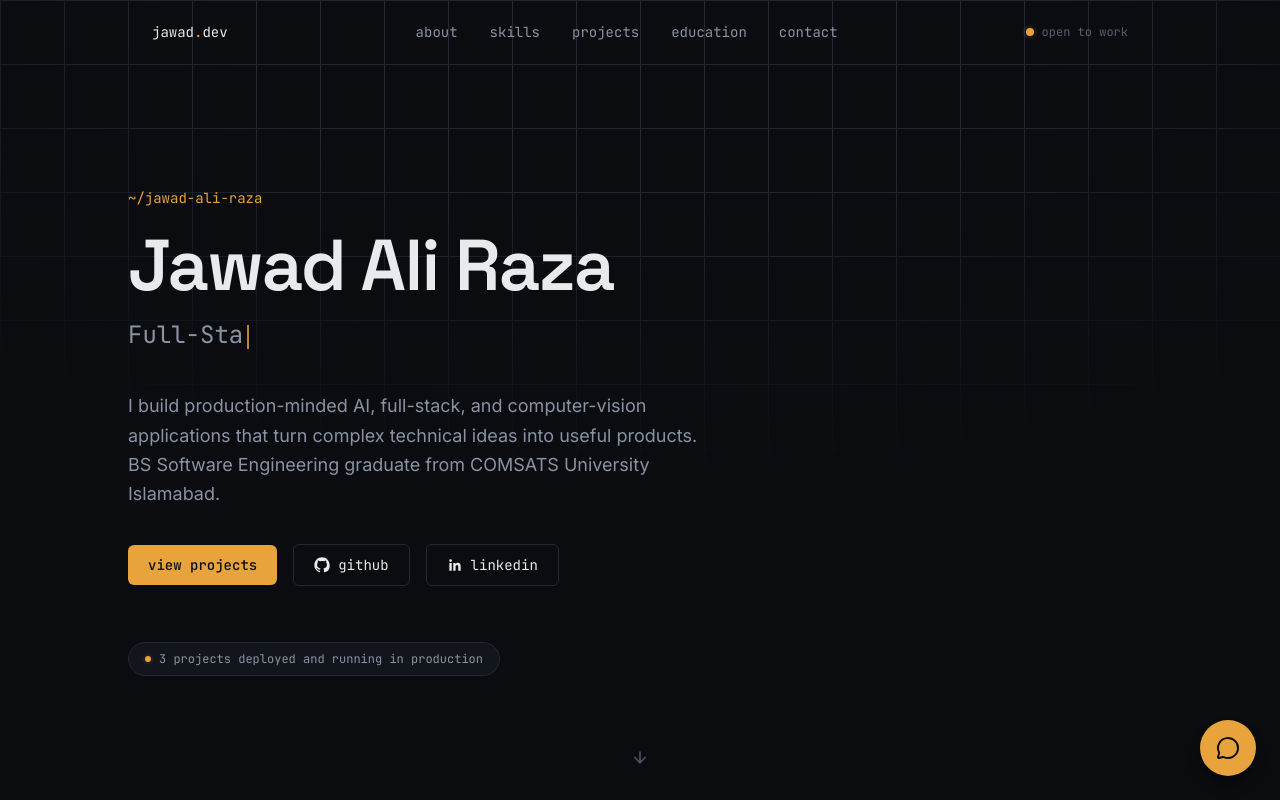
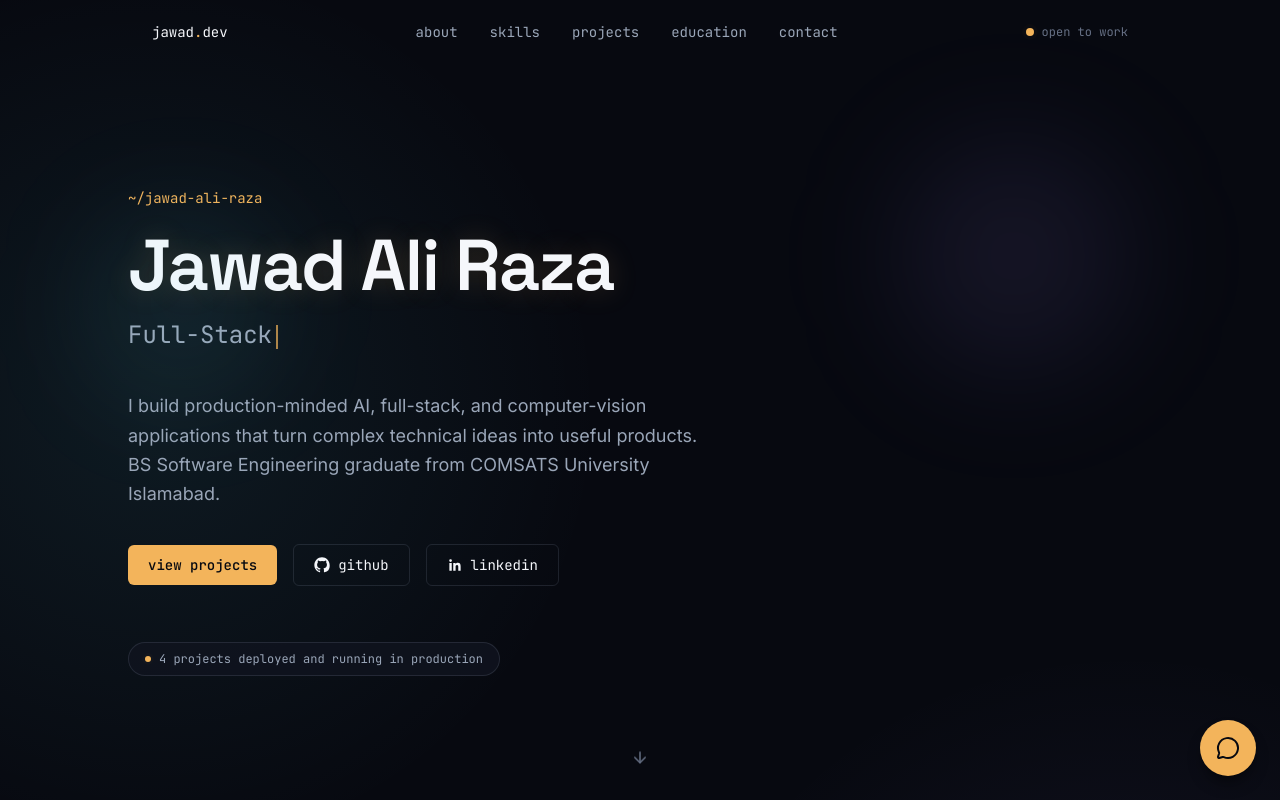
Before and after one commit to LostxSoul01/Jawad_Portfolio, a Next.js app: page / in a window 1280 px wide. Shown: the top 800 px of the page. Built offline with nearby package versions, Linux system fonts and the light colour scheme.

Commit message:
feat: add JuraAI project and dynamic visual theme

```diff
--- a/src/app/globals.css
+++ b/src/app/globals.css
@@ -1,16 +1,18 @@
 @import "tailwindcss";
 
 :root {
-  --color-void: #0a0c10;
-  --color-surface: #12151c;
-  --color-surface-hover: #171b24;
-  --color-hairline: #232833;
-  --color-hairline-bright: #2f3644;
-  --color-text-primary: #e8eaed;
-  --color-text-muted: #8a93a3;
-  --color-text-faint: #565f6f;
-  --color-signal: #e8a33d;
-  --color-signal-dim: #7a5a29;
+  --color-void: #070910;
+  --color-surface: rgba(16, 20, 31, 0.82);
+  --color-surface-hover: rgba(26, 32, 48, 0.92);
+  --color-hairline: rgba(148, 163, 184, 0.16);
+  --color-hairline-bright: rgba(148, 163, 184, 0.34);
+  --color-text-primary: #f5f7fb;
+  --color-text-muted: #9aa6b8;
+  --color-text-faint: #667085;
+  --color-signal: #f3b45b;
+  --color-signal-dim: #8b622e;
+  --color-cyan: #67e8f9;
+  --color-violet: #a78bfa;
 }
 
 @theme inline {
@@ -24,16 +26,58 @@
   --color-text-faint: var(--color-text-faint);
   --color-signal: var(--color-signal);
   --color-signal-dim: var(--color-signal-dim);
+  --color-cyan: var(--color-cyan);
+  --color-violet: var(--color-violet);
 
   --font-display: "Space Grotesk", ui-sans-serif, system-ui, sans-serif;
   --font-body: "Inter", ui-sans-serif, system-ui, sans-serif;
   --font-mono: "JetBrains Mono", ui-monospace, "SF Mono", Menlo, monospace;
 }
 
+* {
+  box-sizing: border-box;
+}
+
+html {
+  background: var(--color-void);
+}
+
 body {
-  background: var(--color-void);
+  min-height: 100vh;
+  overflow-x: hidden;
+  background:
+    radial-gradient(circle at 12% 8%, rgba(103, 232, 249, 0.08), transparent 28rem),
+    radial-gradient(circle at 88% 22%, rgba(167, 139, 250, 0.09), transparent 30rem),
+    var(--color-void);
   color: var(--color-text-primary);
   font-family: var(--font-body);
+}
+
+body::before,
+body::after {
+  position: fixed;
+  z-index: -2;
+  width: 28rem;
+  height: 28rem;
+  border-radius: 999px;
+  content: "";
+  pointer-events: none;
+  filter: blur(80px);
+  opacity: 0.22;
+}
+
+body::before {
+  top: 12%;
+  left: -14rem;
+  background: var(--color-cyan);
+  animation: drift 18s ease-in-out infinite alternate;
+}
+
+body::after {
+  right: -14rem;
+  bottom: 8%;
+  background: var(--color-violet);
+  animation: drift 22s ease-in-out infinite alternate-reverse;
 }
 
 ::selection {
@@ -41,13 +85,28 @@ body {
   color: var(--color-void);
 }
 
-/* faint grid texture on the base layer, not repeated per-section */
 .grid-texture {
   background-image:
-    linear-gradient(to right, var(--color-hairline) 1px, transparent 1px),
-    linear-gradient(to bottom, var(--color-hairline) 1px, transparent 1px);
+    linear-gradient(to right, rgba(148, 163, 184, 0.12) 1px, transparent 1px),
+    linear-gradient(to bottom, rgba(148, 163, 184, 0.12) 1px, transparent 1px);
   background-size: 64px 64px;
-  mask-image: radial-gradient(ellipse 80% 60% at 50% 0%, black 40%, transparent 100%);
+  mask-image: radial-gradient(ellipse 80% 65% at 50% 0%, black 24%, transparent 92%);
+}
+
+.glass-panel {
+  border: 1px solid var(--color-hairline);
+  background: linear-gradient(135deg, rgba(24, 30, 46, 0.88), rgba(10, 13, 22, 0.7));
+  box-shadow: 0 24px 80px rgba(0, 0, 0, 0.2), inset 0 1px rgba(255, 255, 255, 0.04);
+  backdrop-filter: blur(18px);
+}
+
+.glow-text {
+  text-shadow: 0 0 28px rgba(243, 180, 91, 0.18);
+}
+
+@keyframes drift {
+  from { transform: translate3d(0, -2rem, 0) scale(0.9); }
+  to { transform: translate3d(7rem, 5rem, 0) scale(1.12); }
 }
 
 @media (prefers-reduced-motion: reduce) {
@@ -63,5 +122,5 @@ body {
 
 :focus-visible {
   outline: 2px solid var(--color-signal);
-  outline-offset: 2px;
+  outline-offset: 3px;
 }
--- a/src/components/Hero.tsx
+++ b/src/components/Hero.tsx
@@ -56,6 +56,8 @@ export default function Hero() {
       className="relative flex min-h-screen flex-col justify-center px-6 pt-16"
     >
       <div className="grid-texture absolute inset-0 -z-10" />
+      <div className="pointer-events-none absolute left-[8%] top-[28%] h-40 w-40 rounded-full bg-cyan/10 blur-3xl" />
+      <div className="pointer-events-none absolute right-[12%] top-[18%] h-56 w-56 rounded-full bg-violet/10 blur-3xl" />
 
       <div className="mx-auto w-full max-w-5xl">
         <motion.p
@@ -71,7 +73,7 @@ export default function Hero() {
           initial={{ opacity: 0, y: 12 }}
           animate={{ opacity: 1, y: 0 }}
           transition={{ duration: 0.6, delay: 0.1 }}
-          className="font-display font-semibold text-5xl sm:text-6xl md:text-7xl leading-[1.05] tracking-tight text-text-primary"
+          className="glow-text font-display font-semibold text-5xl sm:text-6xl md:text-7xl leading-[1.05] tracking-tight text-text-primary"
         >
           Jawad Ali Raza
         </motion.h1>
--- a/src/components/ProjectCard.tsx
+++ b/src/components/ProjectCard.tsx
@@ -32,7 +32,7 @@ export default function ProjectCard({
       role="button"
       tabIndex={0}
       onKeyDown={(e) => e.key === "Enter" && onOpen(project)}
-      className="group flex flex-col rounded-lg border border-hairline bg-surface p-6 hover:border-hairline-bright hover:bg-surface-hover transition-colors cursor-pointer"
+      className="glass-panel group flex flex-col rounded-2xl p-6 hover:-translate-y-1 hover:border-hairline-bright hover:bg-surface-hover transition-all duration-300 cursor-pointer"
     >
       <div className="flex items-start justify-between gap-3">
         <div className="flex items-center gap-2">
--- a/src/data/projects.ts
+++ b/src/data/projects.ts
@@ -16,6 +16,26 @@ export type Project = {
 // Fill in liveUrl / githubUrl for each project below.
 // status: "live" = deployed and linked, "code" = repo only, "private" = neither yet
 export const projects: Project[] = [
+  {
+    slug: "juraai-pk",
+    title: "JuraAI.pk",
+    tagline: "Legal intelligence for Pakistan",
+    description:
+      "A polished legal-tech product experience for searching Pakistani case law and shaping stronger first drafts with AI-assisted research workflows.",
+    highlights: [
+      "Natural-language case-law search concept designed around how legal professionals actually frame questions",
+      "AI drafting workspace with upload, progress, citation, and response states",
+      "Citation-focused interface with quick-view interactions for keeping sources visible and traceable",
+      "Responsive Next.js product surface with a deliberate navy, emerald, and AI-gold design system",
+    ],
+    tech: ["Next.js", "React", "TypeScript", "Tailwind CSS", "Framer Motion"],
+    metric: "Legal search + AI drafting product experience",
+    liveUrl: "https://juraai-pk.vercel.app",
+    githubUrl: "https://github.com/LostxSoul01/JuraAI.pk",
+    status: "live",
+    year: "2026",
+    featured: true,
+  },
   {
     slug: "resumelens",
     title: "ResumeLens",
```
